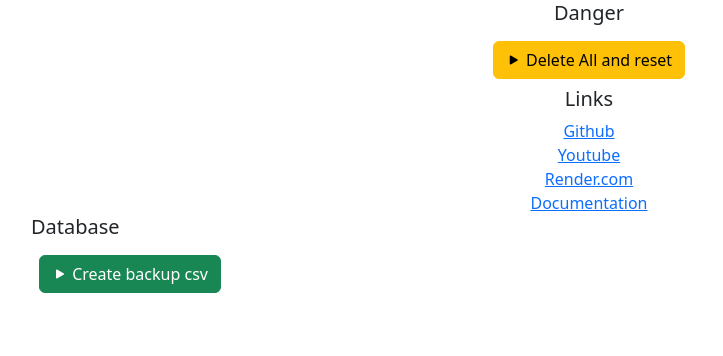
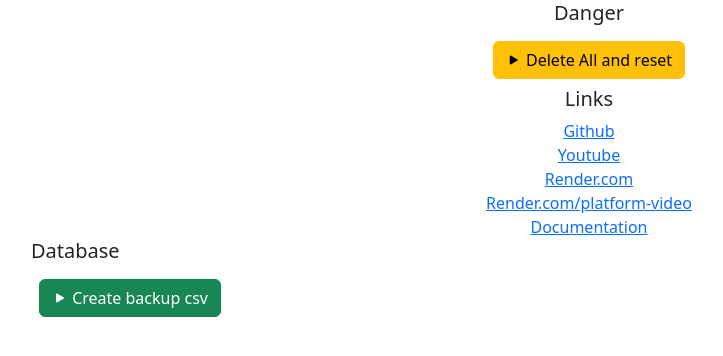
Before and after one commit to avanzatipolisto/platform-video, a Flask app: page /admin/settings/form_reset in a window 1280 px wide. Shown: the part 55-411 px from the top of the page, without its empty margins (51-774 px from the left). Run offline with Flask 3, Linux system fonts and the light colour scheme.

```diff
--- a/main.py
+++ b/main.py
@@ -743,6 +743,6 @@ def favorite_film_delete():
 
 # es posible arranca la aplicación esccribiendo en el terminal flask --app main run y comentando las 2 siguiente sentencias
 if __name__=="__main__":
-    app.run(debug=True)
+    #app.run(debug=True)
     #para render.com
-    #app.run(host="0.0.0.0", debug=False)
+    app.run(host="0.0.0.0", debug=False)
--- a/templates/admin/settings.html
+++ b/templates/admin/settings.html
@@ -1,5 +1,5 @@
 {% extends 'base.html' %}
-{% block title %} show content {% endblock %}
+{% block title %} settings {% endblock %}
 {% block content %}
 <div class="container">
     <div class="row justify-content-center text-center">
@@ -9,9 +9,10 @@
         </div>
         <h5>Links</h5>
         <div class='col m-6 m-auto align-self-center'></div>
-            <a href="https://github.com/avanzatipolisto/platform-video">Github</a>
-            <a href="https://youtube.com/playlist?list=PL34SnF8_dK3dLMtxrfpRzXVM0YST7Q3fT&si=RmS8Bcb_JXfX7PID">Youtube</a>
-            <a href="https://platform-video.onrender.com/">Render.com</a>
+            <a href="https://github.com/avanzatipolisto/platform-video" target="_blank">Github</a>
+            <a href="https://youtube.com/playlist?list=PL34SnF8_dK3dLMtxrfpRzXVM0YST7Q3fT&si=RmS8Bcb_JXfX7PID" target="_blank">Youtube</a>
+            <a href="https://render.com/" target="_blank">Render.com</a>
+            <a href="https://platform-video.onrender.com/" target="_blank">Render.com/platform-video</a>
             <a href="/apidocs/" target="_blank">Documentation</a>
         </div>
         <h5>Database</h5>
```
